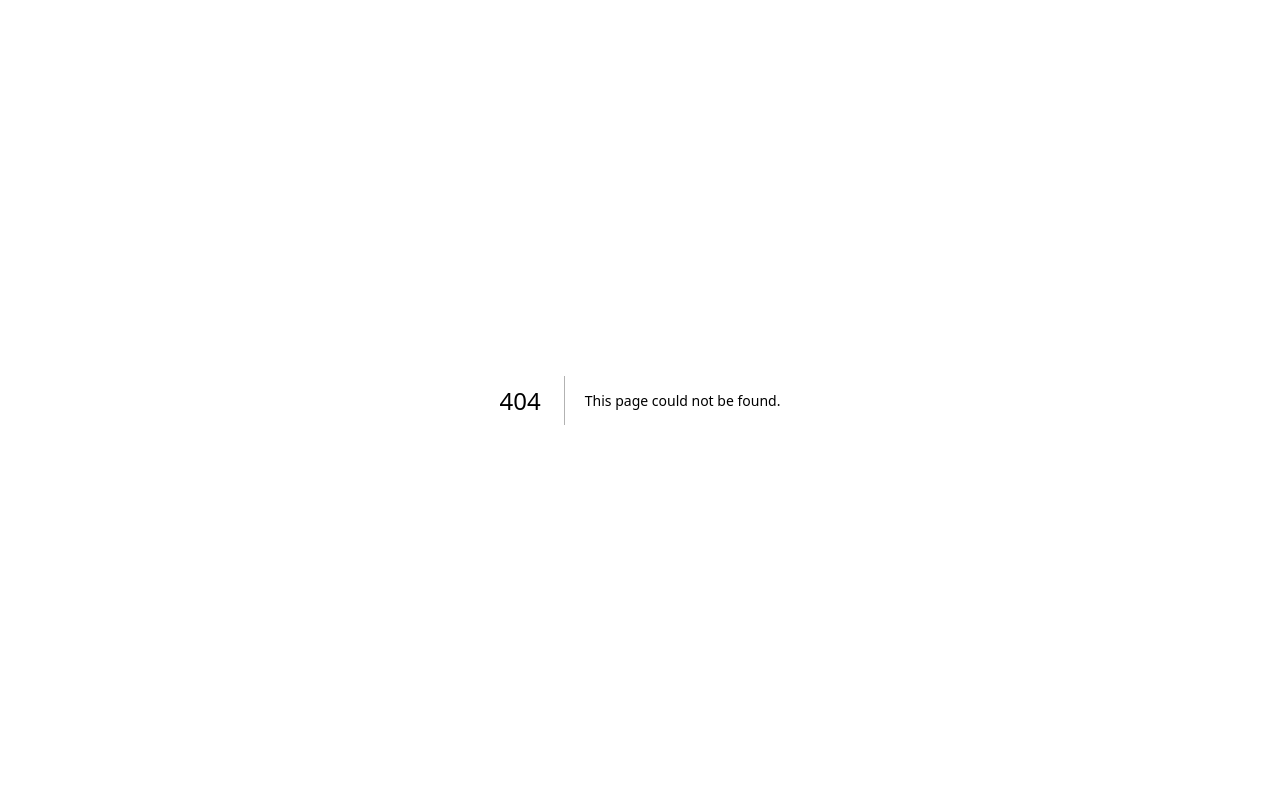
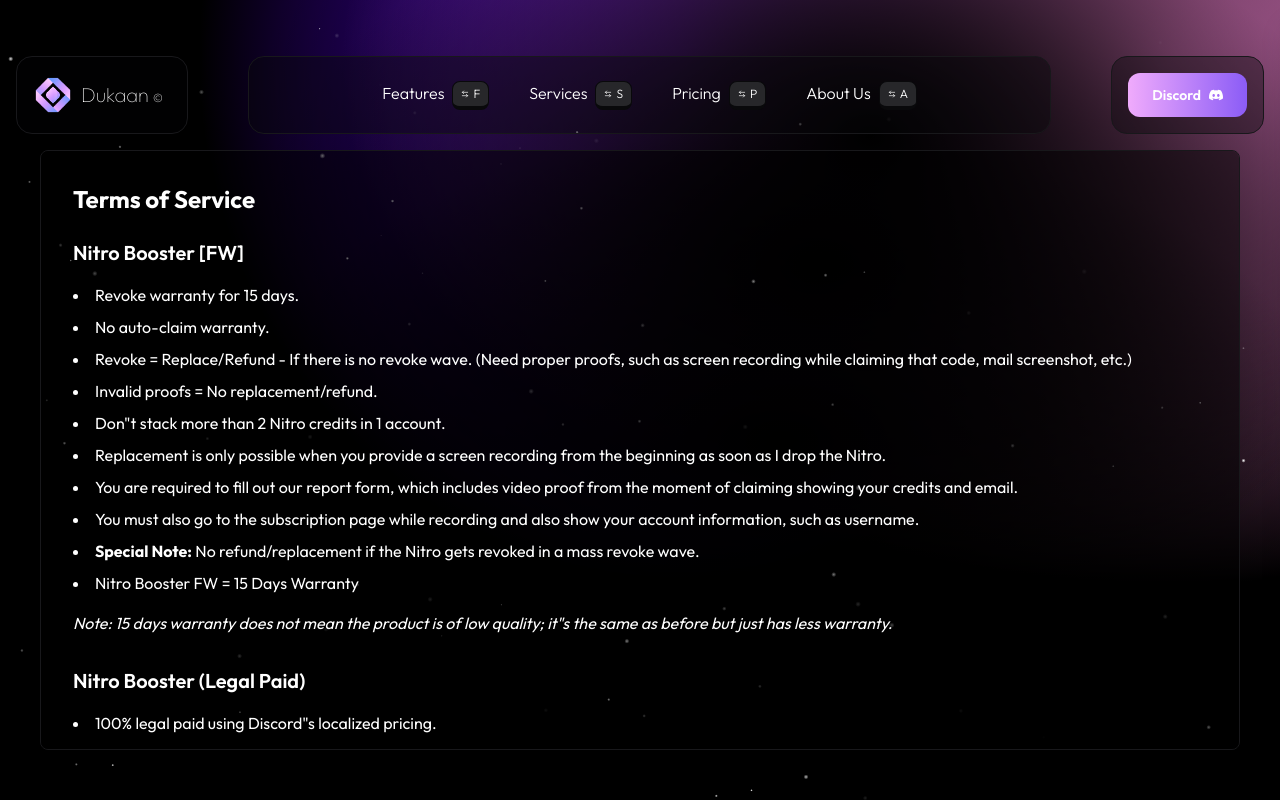
Before and after one commit to innovativeroh/InvestCO-Boosts, a Next.js app: page /tos in a window 1280 px wide. Before the commit this address had no page. Built offline with nearby package versions, Linux system fonts and the light colour scheme.

Commit message:
About Us and Terms & Condition

```diff
--- /dev/null
+++ b/src/app/(info)/about/page.tsx
@@ -0,0 +1,90 @@
+import Header from "@/components/core/Header";
+import BackgroundBeams from "@/components/ui/background-beams";
+import React from "react";
+
+const page = () => {
+  return (
+    <div className="w-full h-screen">
+        <BackgroundBeams />
+      <Header />
+      <div className="max-w-[1200px] m-auto bg-black outfit-font bg-opacity-50  border-zinc-900 text-white border-[1px] rounded-lg h-[600px] overflow-y-auto">
+        <div className="container mx-auto px-8 py-8">
+          <h1 className="text-3xl font-bold mb-6 text-center">
+            Welcome to Dukaan Services
+          </h1>
+          <p className="text-lg mb-6 text-center">
+            Your one-stop shop for all things Discord! We specialize in
+            providing premium Discord services designed to enhance your
+            experience and take your community to the next level.
+          </p>
+
+          <div className="space-y-8">
+            <section>
+              <h2 className="text-2xl font-semibold mb-4">Our Offerings</h2>
+              <ul className="list-disc list-inside space-y-4">
+                <li>
+                  <strong>Discord Nitro:</strong> Enjoy the full perks of
+                  Discord Nitro with affordable and reliable tokens.
+                </li>
+                <li>
+                  <strong>Server Boosts:</strong> Supercharge your servers with
+                  boosts to unlock exclusive features like improved audio
+                  quality, custom server banners, and much more.
+                </li>
+                <li>
+                  <strong>Nitro Tokens:</strong> Convenient and secure Nitro
+                  token options to keep your account upgraded effortlessly.
+                </li>
+              </ul>
+            </section>
+
+            <section>
+              <h2 className="text-2xl font-semibold mb-4">
+                At Dukaan Services, we prioritize:
+              </h2>
+              <ul className="list-disc list-inside space-y-4">
+                <li>
+                  <strong>Reliability:</strong> All our services are fast,
+                  secure, and backed by a trusted reputation.
+                </li>
+                <li>
+                  <strong>Customer Support:</strong> Our friendly and responsive
+                  support team is always available to assist you.
+                </li>
+                <li>
+                  <strong>Affordability:</strong> We offer the best prices in
+                  the market without compromising quality.
+                </li>
+              </ul>
+            </section>
+
+            <section>
+              <h2 className="text-2xl font-semibold mb-4">
+                Join the Dukaan Community
+              </h2>
+              <p className="text-lg">
+                Join the hundreds of satisfied customers who have trusted us to
+                deliver top-tier Discord services. Whether you&quot;re a casual
+                user or managing a thriving server, Dukaan Services is here to
+                meet your needs.
+              </p>
+              <p className="text-lg mt-4 font-semibold">
+                Let’s elevate your Discord experience – the Dukaan way!
+              </p>
+            </section>
+
+            <section>
+              <h2 className="text-2xl font-semibold mb-4">Contact Us</h2>
+              <p className="text-lg">
+                For inquiries or assistance, feel free to reach out to our
+                support team anytime.
+              </p>
+            </section>
+          </div>
+        </div>
+      </div>
+    </div>
+  );
+};
+
+export default page;
--- /dev/null
+++ b/src/app/(info)/tos/page.tsx
@@ -0,0 +1,115 @@
+import Header from "@/components/core/Header";
+import BackgroundBeams from "@/components/ui/background-beams";
+import React from "react";
+
+const page = () => {
+  return (
+    <div className="w-full h-screen">
+        <BackgroundBeams />
+      <Header />
+      <div className="max-w-[1200px] m-auto bg-black outfit-font bg-opacity-50  border-zinc-900 text-white border-[1px] rounded-lg h-[600px] overflow-y-auto">
+        <div className="container mx-auto px-8 py-8">
+          <h1 className="text-2xl font-bold mb-6">Terms of Service</h1>
+
+          {/* Nitro Booster FW Section */}
+          <section className="mb-8">
+            <h2 className="text-xl font-semibold mb-4">Nitro Booster [FW]</h2>
+            <ul className="list-disc list-inside space-y-2">
+              <li>Revoke warranty for 15 days.</li>
+              <li>No auto-claim warranty.</li>
+              <li>
+                Revoke = Replace/Refund - If there is no revoke wave. (Need
+                proper proofs, such as screen recording while claiming that
+                code, mail screenshot, etc.)
+              </li>
+              <li>Invalid proofs = No replacement/refund.</li>
+              <li>Don&quot;t stack more than 2 Nitro credits in 1 account.</li>
+              <li>
+                Replacement is only possible when you provide a screen recording
+                from the beginning as soon as I drop the Nitro.
+              </li>
+              <li>
+                You are required to fill out our report form, which includes
+                video proof from the moment of claiming showing your credits and
+                email.
+              </li>
+              <li>
+                You must also go to the subscription page while recording and
+                also show your account information, such as username.
+              </li>
+              <li>
+                <strong>Special Note:</strong> No refund/replacement if the
+                Nitro gets revoked in a mass revoke wave.
+              </li>
+              <li>Nitro Booster FW = 15 Days Warranty</li>
+            </ul>
+            <p className="mt-4 italic">
+              Note: 15 days warranty does not mean the product is of low
+              quality; it&quot;s the same as before but just has less warranty.
+            </p>
+          </section>
+
+          {/* Nitro Booster (Legal Paid) Section */}
+          <section className="mb-8">
+            <h2 className="text-xl font-semibold mb-4">
+              Nitro Booster (Legal Paid)
+            </h2>
+            <ul className="list-disc list-inside space-y-2">
+              <li>100% legal paid using Discord&quot;s localized pricing.</li>
+              <li>0% chance of getting auto-claimed.</li>
+              <li>30 days revoke warranty.</li>
+              <li>Nitro Booster (Legal Paid) = 30 Days Warranty</li>
+            </ul>
+          </section>
+
+          {/* Regen Link Section */}
+          <section className="mb-8">
+            <h2 className="text-xl font-semibold mb-4">Regen Link</h2>
+            <ul className="list-disc list-inside space-y-2">
+              <li>Send links for regen when the links are 14-20h.</li>
+              <li>
+                If you send lower links and I’m offline and they expire, I won’t
+                be able to regen, and you won’t get any compensations.
+              </li>
+            </ul>
+          </section>
+
+          {/* Nitro Basic Section */}
+          <section className="mb-8">
+            <h2 className="text-xl font-semibold mb-4">Nitro Basic</h2>
+            <ul className="list-disc list-inside space-y-2">
+              <li>Revoke warranty for 15 days.</li>
+              <li>No auto-claim warranty.</li>
+              <li>
+                Revoke = Replace/Refund - If there is no revoke wave. (Need
+                proper proofs, such as screen recording while claiming that
+                code, mail screenshot, etc.)
+              </li>
+              <li>Invalid proofs = No replacement/refund.</li>
+              <li>Don’t stack more than 2 Nitro credits in 1 account.</li>
+              <li>
+                Replacement is only possible when you provide a screen recording
+                from the beginning as soon as I drop the Nitro.
+              </li>
+              <li>
+                You are required to fill out our report form, which includes
+                video proof from the moment of claiming showing your credits and
+                email.
+              </li>
+              <li>
+                You must also go to the subscription page while recording and
+                also show your account information, such as username.
+              </li>
+              <li>
+                <strong>Special Note:</strong> No refund/replacement if the
+                Nitro gets revoked in a mass revoke wave.
+              </li>
+            </ul>
+          </section>
+        </div>
+      </div>
+    </div>
+  );
+};
+
+export default page;
--- a/src/components/core/Header.tsx
+++ b/src/components/core/Header.tsx
@@ -16,7 +16,7 @@
   { text: "Features", shortcut: "F", href: "#features" },
   { text: "Services", shortcut: "S", href: "#services" },
   { text: "Pricing", shortcut: "P", href: "#pricing" },
-  { text: "About Us", shortcut: "A", href: "#about" },
+  { text: "About Us", shortcut: "A", href: "/about" },
 ];
 
 const Header: React.FC = () => {
@@ -69,12 +69,12 @@
       <header className="m-auto max-w-[1280px] p-4 md:p-4 mt-4">
         <div className="flex flex-wrap justify-between gap-4 md:gap-[60px]">
           {/* Logo */}
-          <div className="p-4 bg-zinc-950 rounded-2xl border-[1px] border-zinc-900 flex items-center bg-opacity-20 blur-50">
+          <Link href="/" className="p-4 bg-zinc-950 rounded-2xl border-[1px] border-zinc-900 flex items-center bg-opacity-20 blur-50">
             <Image src={Icon} alt='Icon' width={40} height={40} />
             <span className="font-thin text-white outfit-font text-xl px-2">
             Dukaan<span className="text-xs pl-1">©</span>
             </span>
-          </div>
+          </Link>
 
           {/* Mobile Menu Button */}
           <div className="md:hidden p-4 bg-zinc-950 flex justify-center items-center rounded-2xl border-[1px] border-zinc-900 bg-opacity-20 blur-50">
--- a/src/components/core/Hero.tsx
+++ b/src/components/core/Hero.tsx
@@ -22,12 +22,18 @@
           <p className="outfit-font">Cheapest Rates</p>
         </span>
       </div>
-      <div className="inline-block mt-10">
+      <div className="mt-10 flex flex-wrap gap-5">
         <Link
           href="/discord"
           className="font-semibold bg-gradient-to-r from-fuchsia-300  to-violet-500 flex items-center gap-2  py-2 px-6 text-white rounded-md text-md outfit-font shadow-xl"
         >
           Know More <ArrowRight size={15} />
+        </Link>
+        <Link
+          href="/tos"
+          className="font-semibold bg-gradient-to-r from-fuchsia-300  to-violet-500 flex items-center gap-2  py-2 px-6 text-white rounded-md text-md outfit-font shadow-xl"
+        >
+          Terms Of Service <ArrowRight size={15} />
         </Link>
       </div>
     </div>
```
